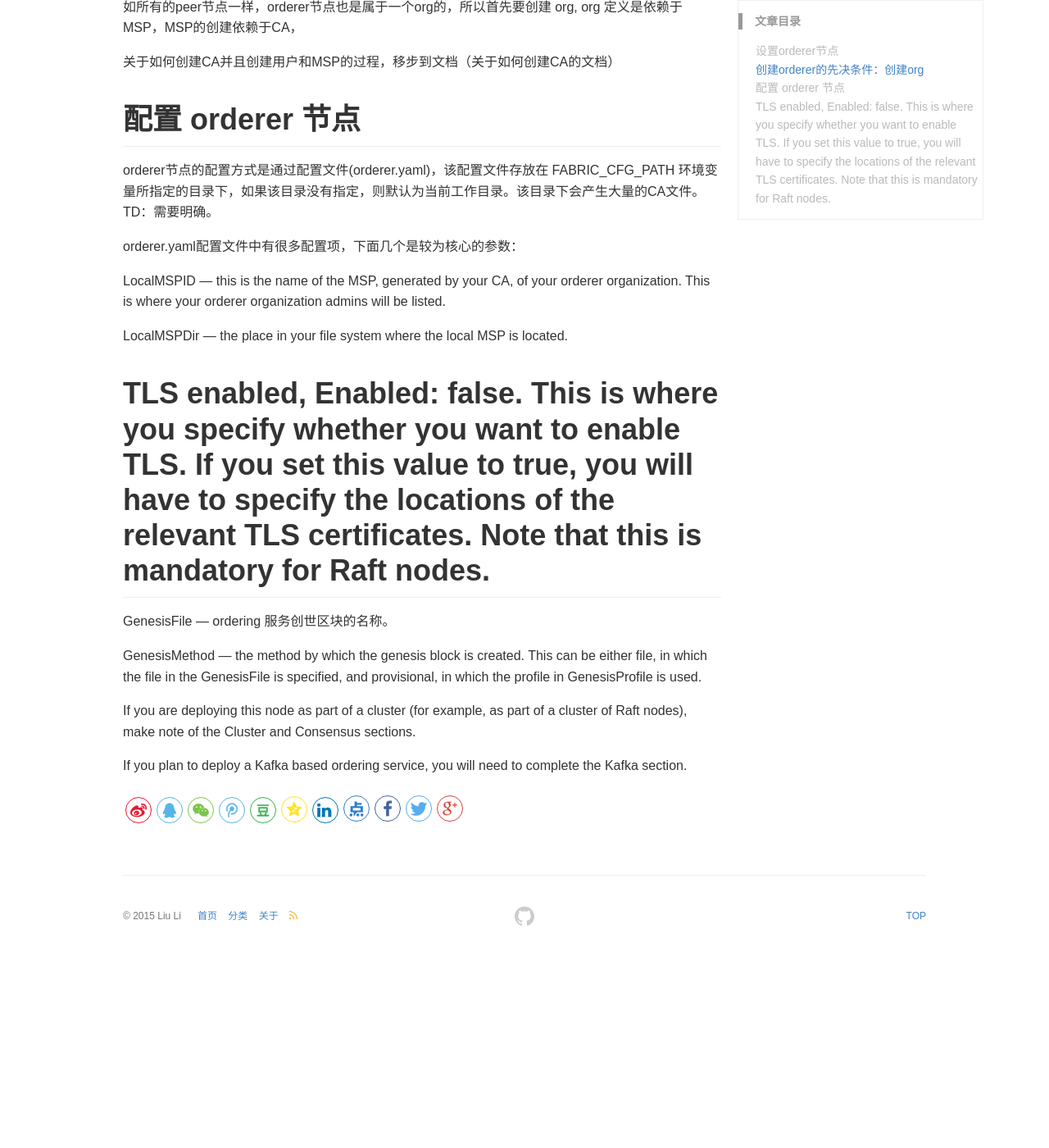
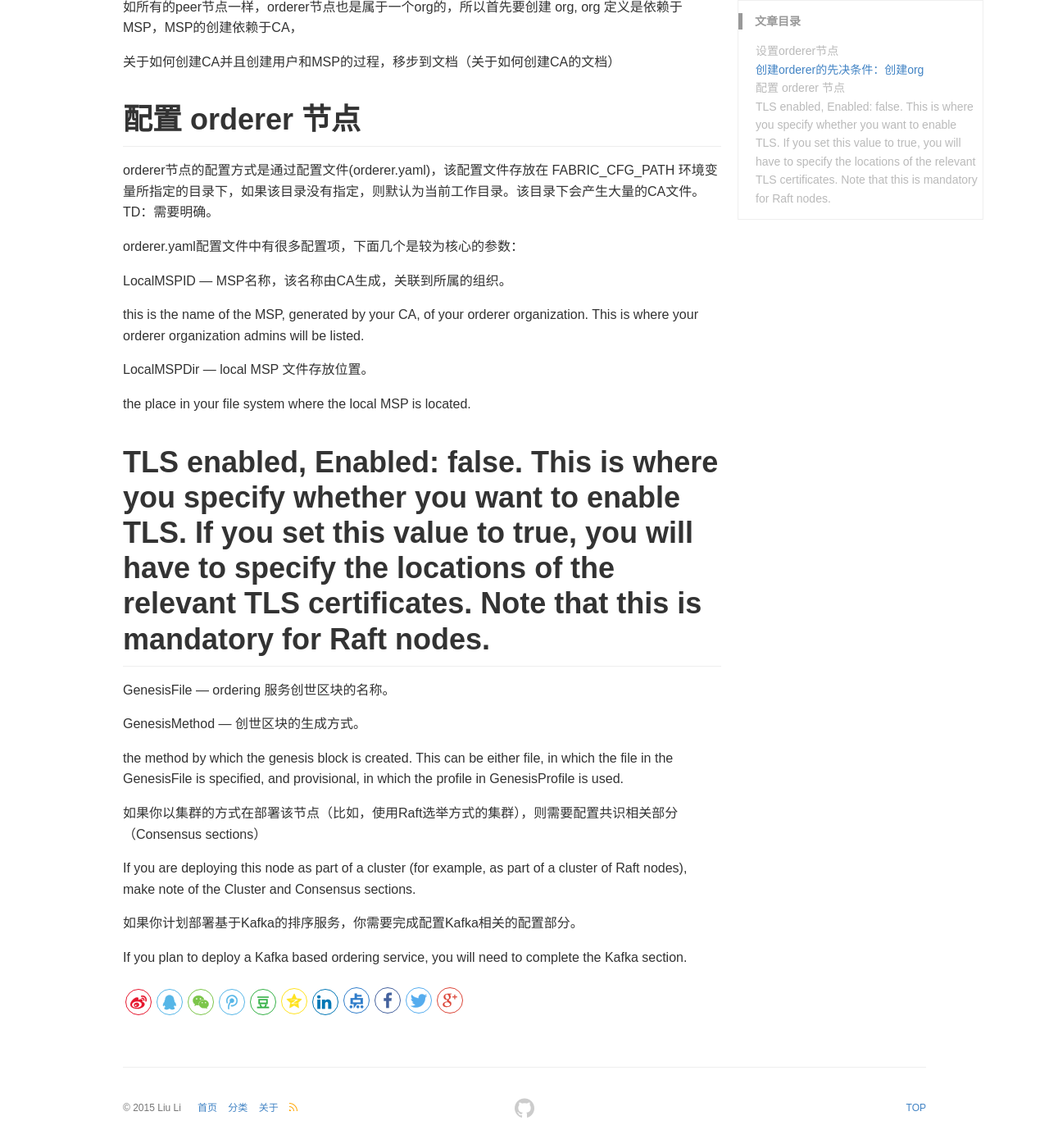
Before and after one commit to nox60/nox60.github.io, a Jekyll site: the page built from _posts/2019-7-24-orderer.md, in a window 1280 px wide and 1400 px high, scrolled down 521 px. Shown: the whole window at 82% size. Built offline with Jekyll 4.4.1, drawn with Linux system fonts in a browser that asks for light colours; our own code applies the rules of GitHub Pages for plain Markdown files; comment, search, counter and statistics services are not loaded; before the commit the page ends 1687 px from its top, so only the background shows below that.

Commit message:
Add order related

```diff
--- a/_posts/2019-7-24-orderer.md
+++ b/_posts/2019-7-24-orderer.md
@@ -20,15 +20,25 @@ orderer节点的配置方式是通过配置文件(orderer.yaml)，该配置文
 
 orderer.yaml配置文件中有很多配置项，下面几个是较为核心的参数：
 
-LocalMSPID —  this is the name of the MSP, generated by your CA, of your orderer organization. This is where your orderer organization admins will be listed.
+LocalMSPID —  MSP名称，该名称由CA生成，关联到所属的组织。
 
-LocalMSPDir — the place in your file system where the local MSP is located.
+this is the name of the MSP, generated by your CA, of your orderer organization. This is where your orderer organization admins will be listed.
+
+LocalMSPDir — local MSP 文件存放位置。
+
+the place in your file system where the local MSP is located.
 
 # TLS enabled, Enabled: false. This is where you specify whether you want to enable TLS. If you set this value to true, you will have to specify the locations of the relevant TLS certificates. Note that this is mandatory for Raft nodes.
 GenesisFile — ordering 服务创世区块的名称。
 
-GenesisMethod — the method by which the genesis block is created. This can be either file, in which the file in the GenesisFile is specified, and provisional, in which the profile in GenesisProfile is used.
+GenesisMethod — 创世区块的生成方式。
+
+the method by which the genesis block is created. This can be either file, in which the file in the GenesisFile is specified, and provisional, in which the profile in GenesisProfile is used.
+
+如果你以集群的方式在部署该节点（比如，使用Raft选举方式的集群），则需要配置共识相关部分（Consensus sections）
 
 If you are deploying this node as part of a cluster (for example, as part of a cluster of Raft nodes), make note of the Cluster and Consensus sections.
 
+如果你计划部署基于Kafka的排序服务，你需要完成配置Kafka相关的配置部分。
+
 If you plan to deploy a Kafka based ordering service, you will need to complete the Kafka section.
```
